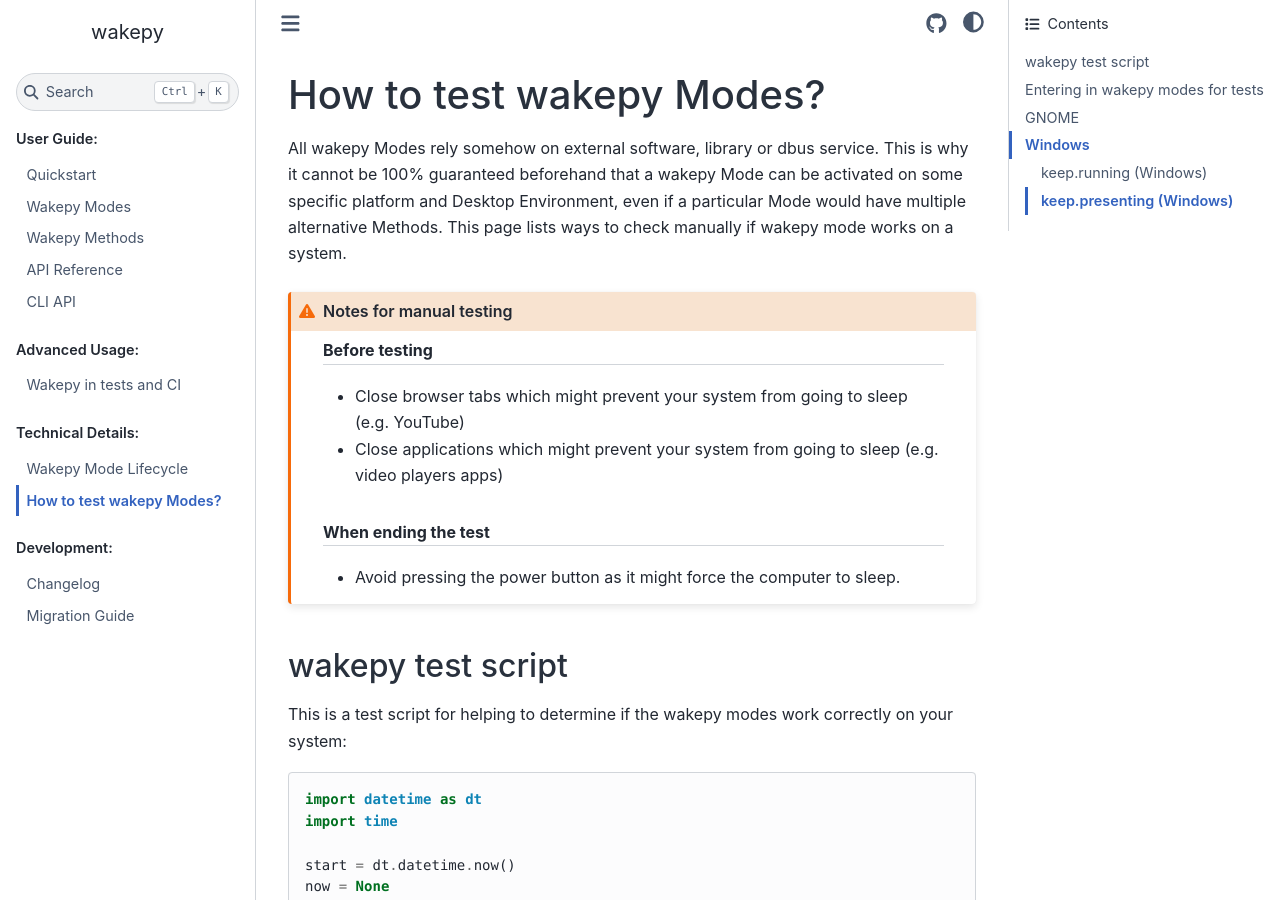
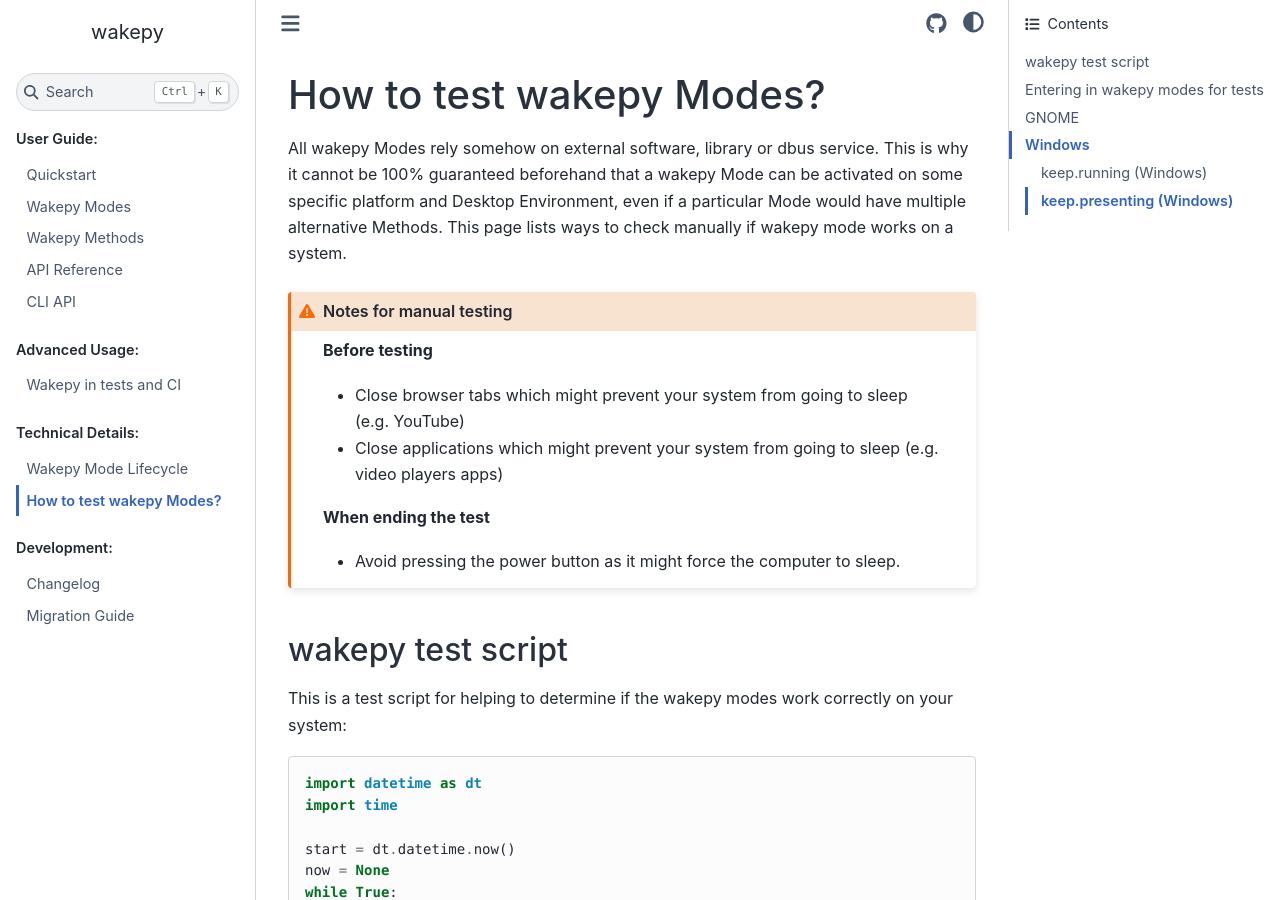
Before and after one commit to fohrloop/wakepy, a Sphinx documentation site: the page built from docs/source/test-manually.md, in a window 1280 px wide and 900 px high. Built offline with Sphinx 7.4.7 and the Sphinx Book theme 1.1.4, drawn with Linux system fonts in a browser that asks for light colours; the version number could not be read and is left out.

````diff
--- a/docs/source/test-manually.md
+++ b/docs/source/test-manually.md
@@ -6,11 +6,13 @@ All wakepy Modes rely somehow on external software, library or dbus service. Thi
 
 ```{admonition} Notes for manual testing
 :class: warning
-###### Before testing
+**Before testing**
+
 - Close browser tabs which might prevent your system from going to sleep (e.g.  YouTube)
 - Close applications which might prevent your system from going to sleep (e.g. video players apps)
 
-###### When ending the test
+**When ending the test**
+
 - Avoid pressing the power button as it might force the computer to sleep.
 ```
 
````
